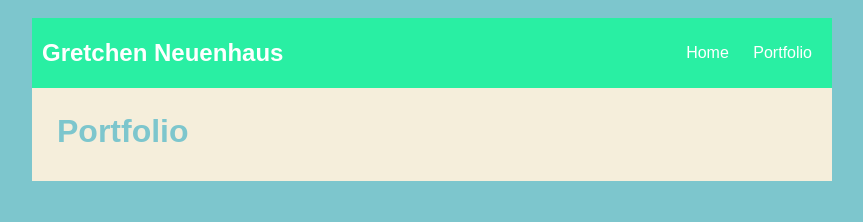
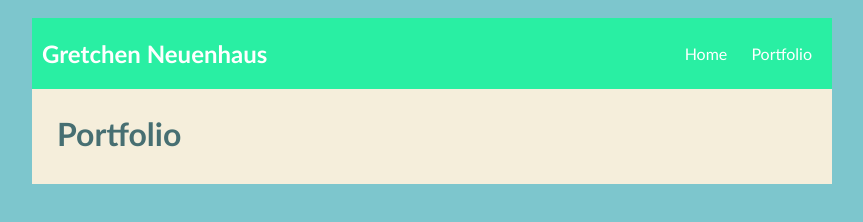
Before and after one commit to neuenhaus14/gretchen-neuenhaus.github.io, a plain HTML site: page portfolio.html in a window 1280 px wide. Shown: the whole page, without its empty margins (208-1071 px from the left). Drawn offline with Linux system fonts and the light colour scheme.

Commit message:
description

```diff
--- a/portfolio.html
+++ b/portfolio.html
@@ -4,10 +4,10 @@
       <title>Gretchen's Amazing Website</title>
       <style type="text/css">
         body {
-            background: rgb(125, 198, 205);
-            color: rgb(125, 198, 205);
-            padding: 10px;
-            font-family: arial;
+          background: rgb(125, 198, 205);
+                color: rgb(71, 111, 114);
+                padding: 10px;
+                font-family: Candara;
         }
         header {
             font-size: 1.5em;
```
Also changed, not shown: index.html (+2 -2 lines).
